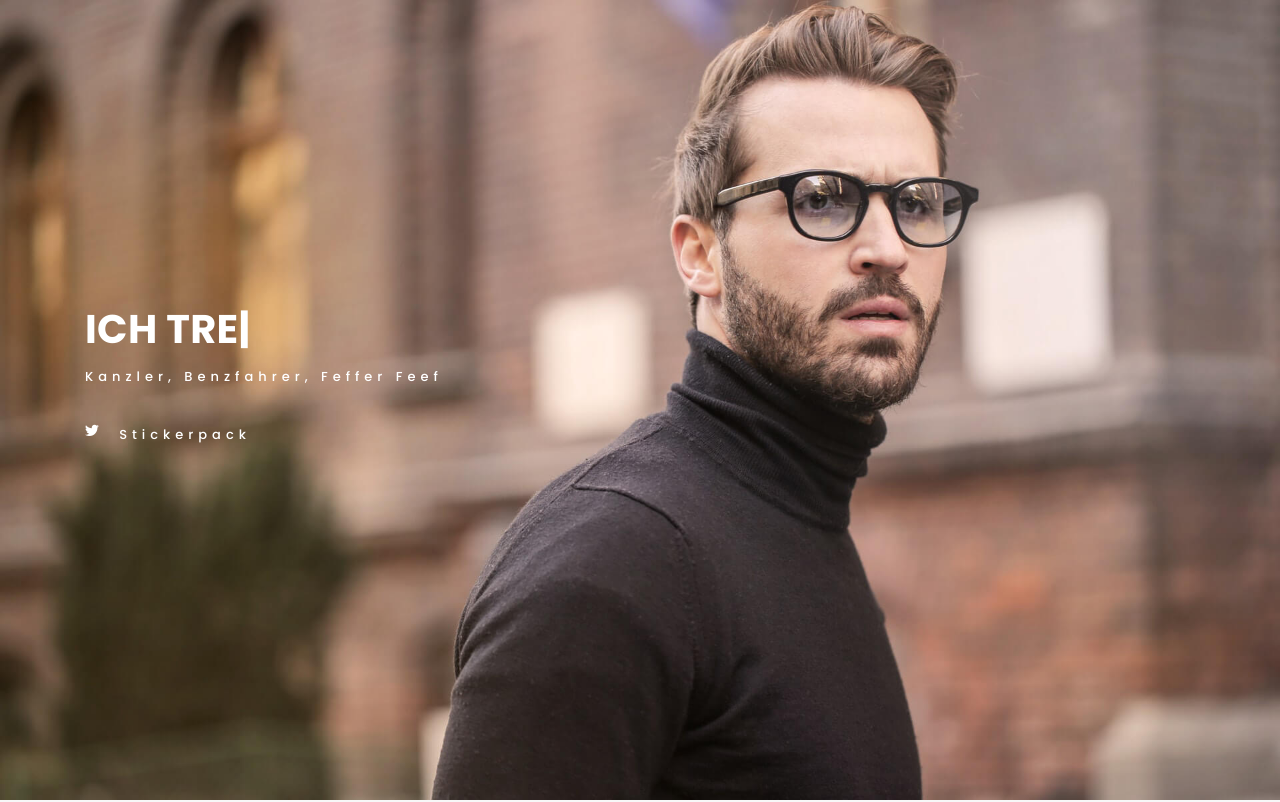
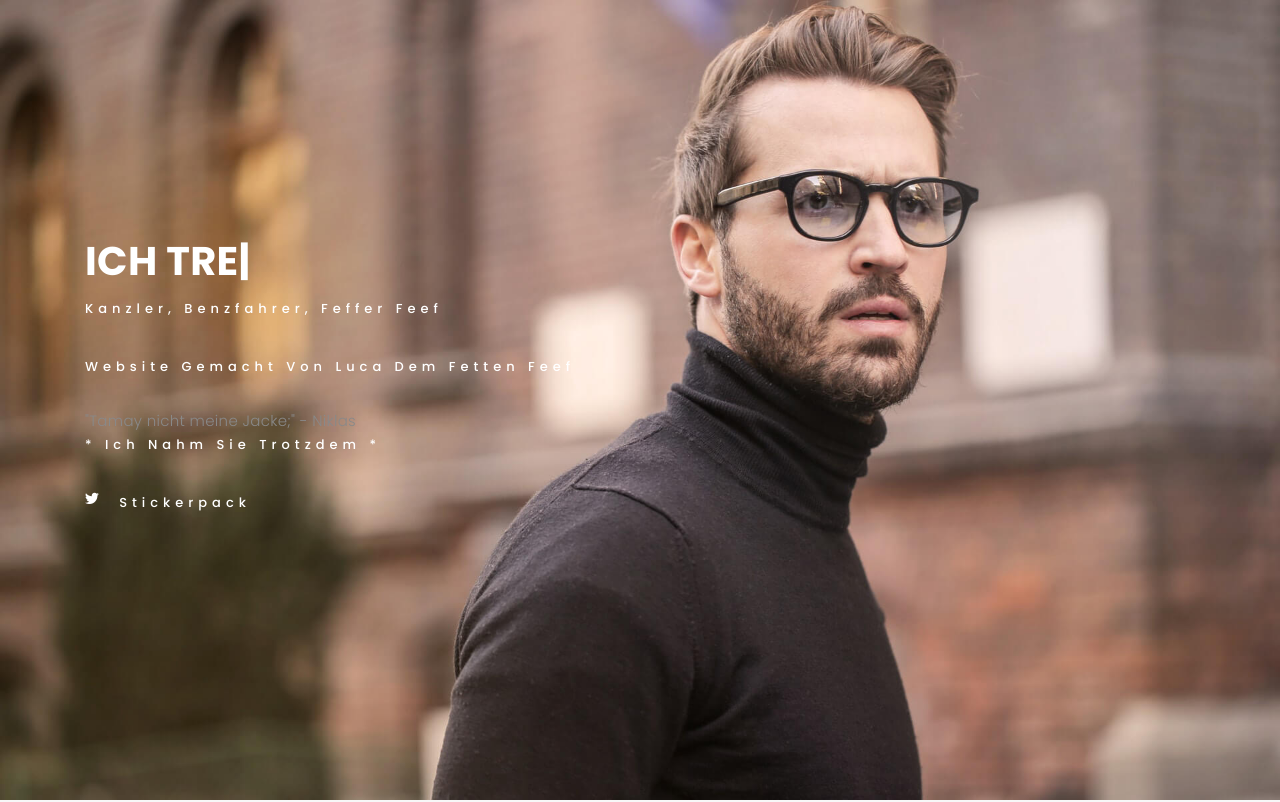
Before and after one commit to TamayDerKanzler/MeineInternetSeite, a plain HTML site: page index.html in a window 1280 px wide. Shown: the top 802 px of the page. Drawn offline with nearby package versions, Linux system fonts and the light colour scheme; files whose address does not match are found by name; a web font is replaced by a local one.

Commit message:
Update index.html

```diff
--- a/index.html
+++ b/index.html
@@ -70,7 +70,9 @@
       <div class="header-content">
         <h1>Ich <span class="typed"></span></h1>
         <p>kanzler, Benzfahrer, feffer feef</p>
-
+        <p>Website gemacht von luca dem fetten feef</p>
+        <italic>"Tamay nicht meine Jacke;" - Niklas</italic>
+        <p>* Ich nahm sie trotzdem *</p>
         <ul class="list-unstyled list-social">
           <li><a href="https://twitter.com/TamayDerKanzler"><i class="ion-social-twitter"></i></a></li>
           <li><a href="https://tamayderkanzler.github.io/TamaysSchtickerPagg/Tamay_FEEF_v1.0.apk"><p style="dispaly: inline;">Stickerpack</p></a></li>
```
